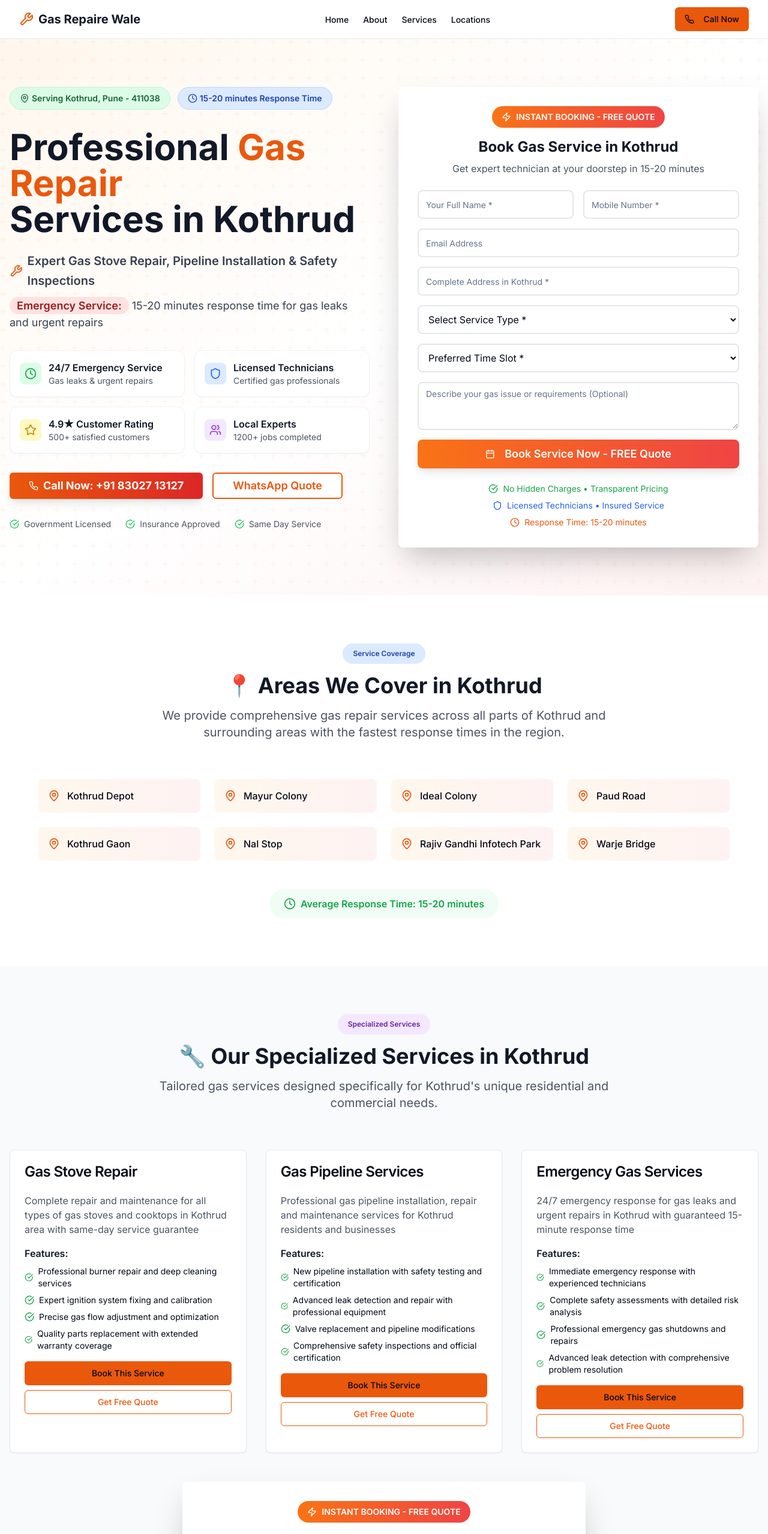
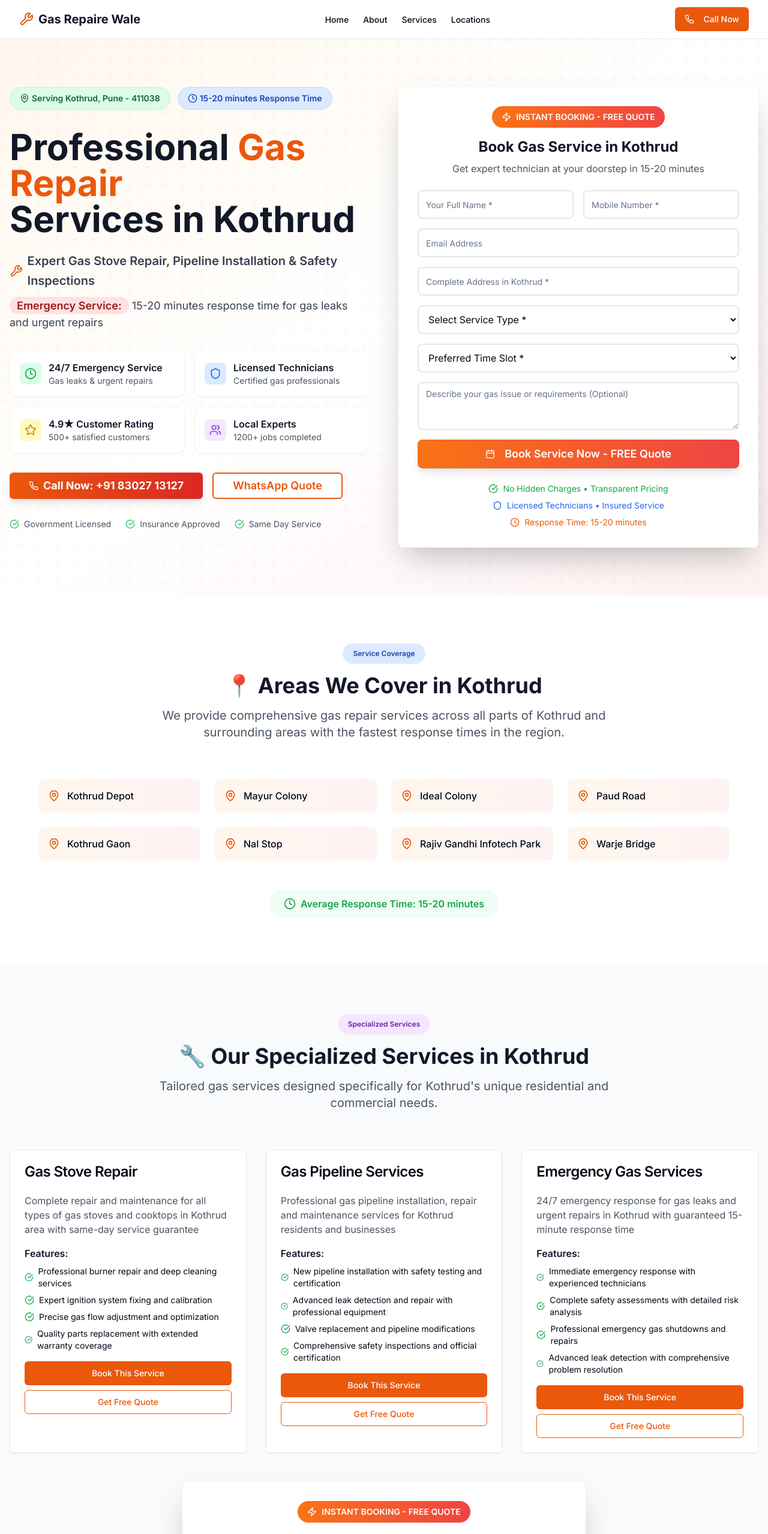
Before and after one commit to gasrepairwale/gasrepairwale, a Next.js app: page /locations/pune/kothrud in a window 1280 px wide. Shown: the top 2558 px of the page at 60% size. Built offline with nearby package versions, Linux system fonts and the light colour scheme.

Commit message:
white color in text

```diff
--- a/app/locations/[city]/[area]/page.tsx
+++ b/app/locations/[city]/[area]/page.tsx
@@ -461,7 +461,7 @@ export default function AreaPage({ params }: Props) {
                   </div>
 
                   <div className="space-y-2">
-                    <Button className="w-full bg-orange-600 hover:bg-orange-700 group-hover:bg-gradient-to-r group-hover:from-orange-600 group-hover:to-red-600">
+                    <Button className="w-full text-white bg-orange-600 hover:bg-orange-700 group-hover:bg-gradient-to-r group-hover:from-orange-600 group-hover:to-red-600">
                       <a href="tel:+918302713127">Book This Service</a>
                     </Button>
                     <Button
--- a/components/contact-cta.tsx
+++ b/components/contact-cta.tsx
@@ -158,7 +158,7 @@ export function ContactCTA() {
                     rows={4}
                   />
 
-                  <Button type="submit" className="w-full h-12 bg-orange-600 hover:bg-orange-700 text-lg">
+                  <Button type="submit" className="w-full h-12 text-white bg-orange-600 hover:bg-orange-700 text-lg">
                     Send Request
                   </Button>
                 </form>
--- a/components/header.tsx
+++ b/components/header.tsx
@@ -64,7 +64,7 @@ export function Header() {
 
         {/* Contact button and mobile menu */}
         <div className="flex items-center space-x-4">
-          <Button asChild className="hidden sm:flex bg-orange-600 hover:bg-orange-700">
+          <Button asChild className="hidden text-white sm:flex bg-orange-600 hover:bg-orange-700">
             <a href="tel:+918302713127" className="flex items-center space-x-2">
               <Phone className="h-4 w-4" />
               <span>Call Now</span>
--- a/components/location-page-content.tsx
+++ b/components/location-page-content.tsx
@@ -190,7 +190,7 @@ export function LocationPageContent({ city, citySlug }: LocationPageContentProps
                   </div>
 
                   <div className="flex gap-2">
-                    <Button asChild className="flex-1 bg-orange-600 hover:bg-orange-700">
+                    <Button asChild className="flex-1 text-white bg-orange-600 hover:bg-orange-700">
                       <Link href={`/locations/${citySlug}/${area.slug}`}>View Details</Link>
                     </Button>
                     <Button
```
